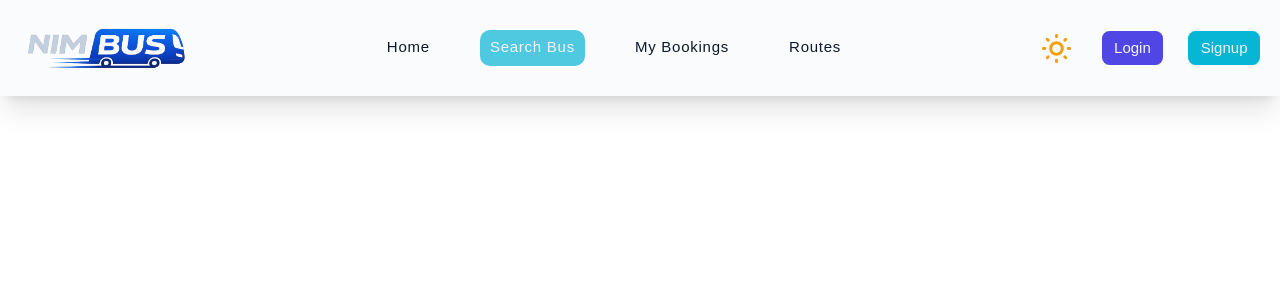
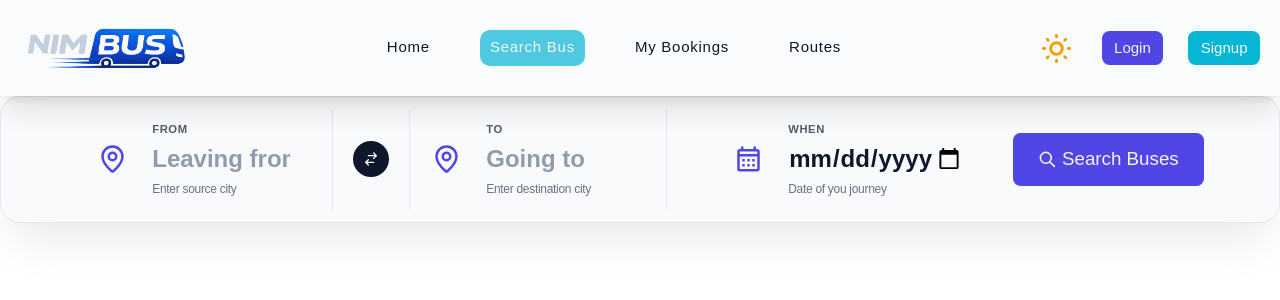
Before and after one commit to sudeshJha/bus-ticket-booking-system, a React (Vite) app: page /search_bus in a window 1280 px wide. Shown: the top 300 px of the page. Built offline with nearby package versions, Linux system fonts and the light colour scheme.

Commit message:
search bar state reserve

```diff
--- a/src/components/ui/search/SearchBar.jsx
+++ b/src/components/ui/search/SearchBar.jsx
@@ -2,29 +2,27 @@ import React, { useState } from "react";
 import Button from "../../util/Button";
 import { HiOutlineSearch, HiOutlineSwitchHorizontal } from "react-icons/hi";
 import { useDarkMode } from "../../../context/ThemeContext";
-import { HiMapPin, HiOutlineMapPin } from "react-icons/hi2";
 import Icon from "../../util/Icon";
 import { LuMapPin } from "react-icons/lu";
 import SearchInput from "./SearchInput";
 import { MdOutlineCalendarMonth } from "react-icons/md";
-import { useNavigate } from "react-router-dom";
-
-{
-  /*
-
-  */
-}
+import { useNavigate, useSearchParams } from "react-router-dom";
 
 const SearchBar = () => {
   const { isDarkMode } = useDarkMode();
+  const [searchParams] = useSearchParams();
+  console.log(searchParams);
   const navigate = useNavigate();
-  const [source, setSource] = useState("");
-  const [destination, setDestination] = useState("");
-  const [date, setDate] = useState("");
+  const [source, setSource] = useState(searchParams.get("from") || "");
+  const [destination, setDestination] = useState(searchParams.get("to") || "");
+  const [date, setDate] = useState(searchParams.get("date") || "");
 
   const handleSubmit = (e) => {
     e.preventDefault();
-    navigate("/search_bus");
+    navigate({
+      pathname: "/search_bus",
+      search: `?from=${source}&to=${destination}&date=${date}`,
+    });
   };
 
   return (
--- a/src/pages/Home.jsx
+++ b/src/pages/Home.jsx
@@ -11,7 +11,7 @@ const Home = () => {
   return (
     <div id="#">
       <HeroSection />
-      <SearchBarSection />
+      <SearchBarSection key={1} />
       <AboutSection />
       <ChooseSection />
       <AccordianSection />
--- a/src/pages/SearchBus.jsx
+++ b/src/pages/SearchBus.jsx
@@ -1,7 +1,12 @@
 import React from "react";
+import SearchBar from "../components/ui/search/SearchBar";
 
 const SearchBus = () => {
-  return <div></div>;
+  return (
+    <div>
+      <SearchBar />
+    </div>
+  );
 };
 
 export default SearchBus;
```
